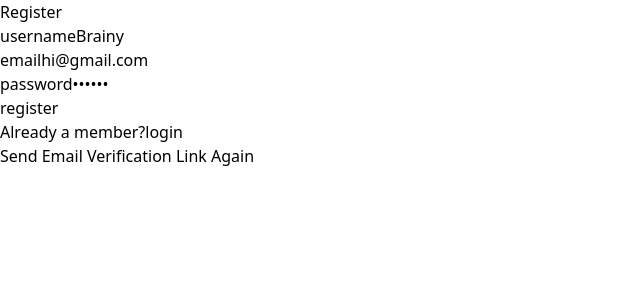
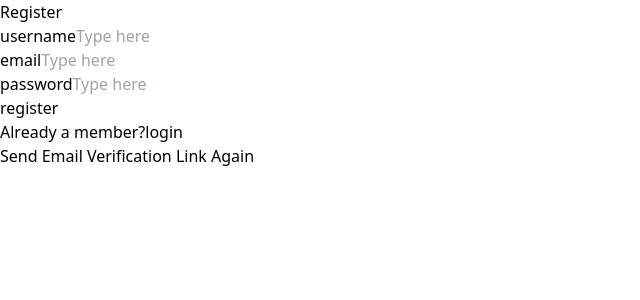
Before and after one commit to Myo-Htet-San-Brainy/pyan-yaung, a React (Vite) app: page /register in a window 1280 px wide. Shown: the top 300 px of the page, without its empty margins (0-640 px from the left). Built offline with nearby package versions, Linux system fonts and the light colour scheme.

Commit message:
removed defaults form register page

```diff
--- a/src/pages/Register.jsx
+++ b/src/pages/Register.jsx
@@ -69,21 +69,13 @@ const Register = () => {
           label="username"
           name="username"
           isRequired={true}
-          defaultValue={"Brainy"}
         />
-        <FormInput
-          type="email"
-          label="email"
-          name="email"
-          isRequired={true}
-          defaultValue={"hi@gmail.com"}
-        />
+        <FormInput type="email" label="email" name="email" isRequired={true} />
         <FormInput
           type="password"
           label="password"
           name="password"
           isRequired={true}
-          defaultValue={"secret"}
         />
         <div className="mt-4">
           <SubmitBtn text="register" />
```
